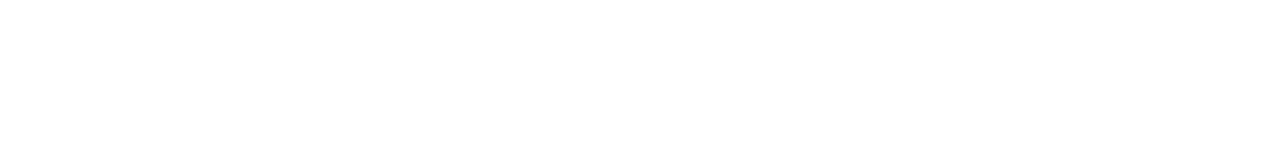
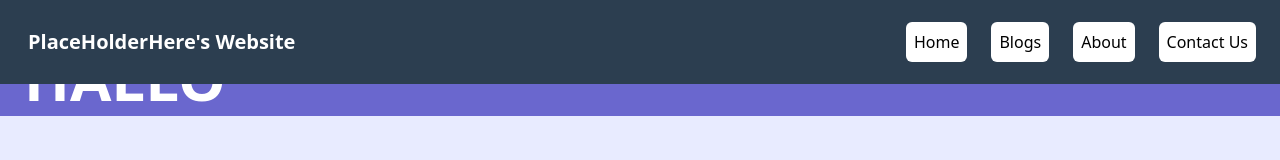
Before and after one commit to PlaceHolderHere/portfolio, an Astro site: page / in a window 1280 px wide. Built offline with nearby package versions, Linux system fonts and the light colour scheme; Astro itself is replaced by a stand-in of ours.

Commit message:
Working on Home Page, main layout and basic css

```diff
--- /dev/null
+++ b/src/components/navbar.astro
@@ -0,0 +1,22 @@
+---
+const {title = "PlaceHolderHere's Website", navbarButtons = [["Home", "/"], , ["Blogs", "/blogs"], ["About", "/About"], ["Contact Us", "Contact-Us"]]} = Astro.props //[[Button Text, Button Link]]
+---
+
+<div class="flex bg-accent-color min-w-full min-h-20 items-center justify-between fixed top-0">
+    <h1 class="text-white text-xl p-1 m-6">{title}</h1>
+    <div class="buttons flex justify-end items-center">
+        {
+            navbarButtons.map(button =>(
+                <a class="button" href={button[1]}>{button[0]}</a>
+            ))
+        }
+    </div>
+</div>
+<br class="my-10"/>
+
+
+<style>
+    .button{
+        @apply bg-white inline-block p-2 my-2 mr-6 rounded-md text-right hover:bg-blue-100 hover:cursor-pointer
+    }
+</style>
--- /dev/null
+++ b/src/layouts/MainHead.astro
@@ -0,0 +1,13 @@
+---
+const {title, description} = Astro.props
+---
+
+
+<head>
+	<meta charset="utf-8" />
+	<link rel="icon" type="image/svg+xml" href="/favicon.svg" />
+	<meta name="viewport" content="width=device-width" />
+	<meta name="description" content={description}/>
+	<meta name="generator" content={Astro.generator} />
+	<title>{title}</title>
+</head>
--- a/src/layouts/MainLayout.astro
+++ b/src/layouts/MainLayout.astro
@@ -0,0 +1,18 @@
+---
+// Components
+import MainHead from "./MainHead.astro";
+import Navbar from "../components/navbar.astro"
+// Styles
+import "../styles/styles.css"
+
+// Astro Props
+const {title = "PlaceHolderHere's Website", description = "PlaceHolderhere's Coding Portfolio", buttons
+} = Astro.props
+---
+<html lang="en">
+	<MainHead title={title} description={description}/>
+    <body class="bg-page-color">
+		<Navbar />
+		<slot />
+	</body>
+</html>
--- a/src/pages/index.astro
+++ b/src/pages/index.astro
@@ -1,18 +1,9 @@
+---
+import MainLayout from "../layouts/MainLayout.astro"
 ---
 
----
-<head>
-	<meta charset="utf-8" />
-	<link rel="icon" type="image/svg+xml" href="/favicon.svg" />
-	<meta name="viewport" content="width=device-width" />
-	<meta name="generator" content={Astro.generator} />
-	<title>PlaceHolderHere's Website</title>
-
-	</style>
-</head>
-
-<html lang="en">
-	<body>
-
-	</body>
-</html>
+<MainLayout>
+    <div class="bg-dominant-color min-w-max text-white">
+        <h1>HALLO</h1>
+    </div>
+</MainLayout>
--- /dev/null
+++ b/src/styles/styles.css
@@ -0,0 +1,7 @@
+@tailwind base;
+@tailwind components;
+@tailwind utilities;
+
+h1{
+    @apply text-6xl font-bold m-4 p-2
+}
```
Also changed, not shown: src/layouts/MainHeader.astro (deleted).
